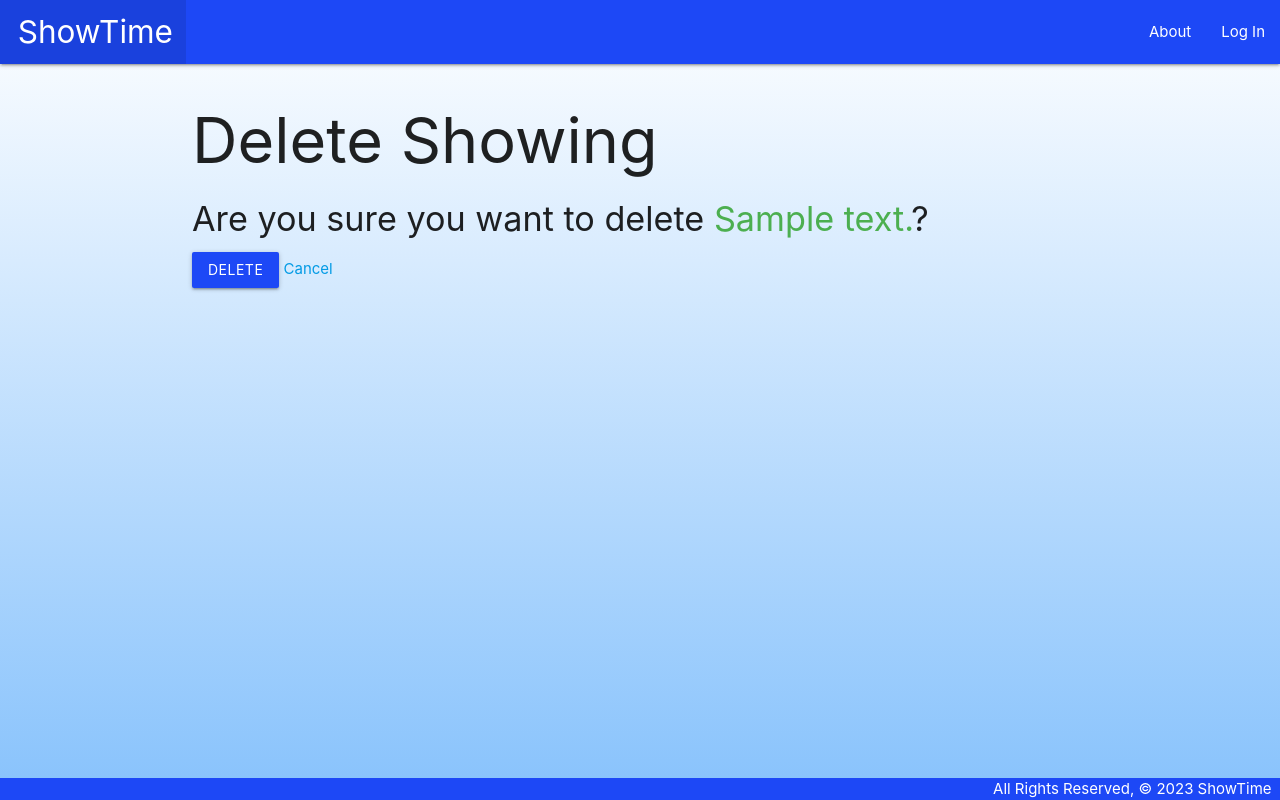
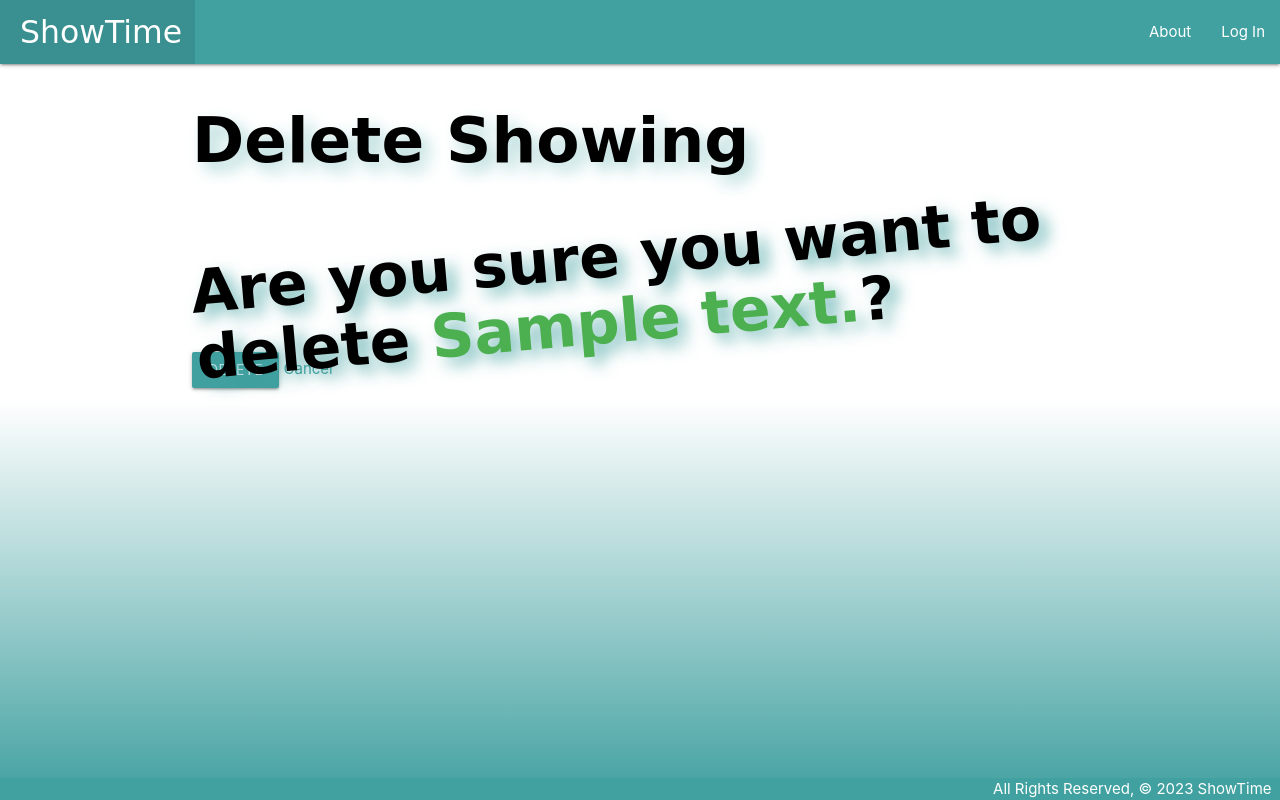
Before and after one commit to Justin-Guimond/showtime, a Django app: page /showings/1/delete/ in a window 1280 px wide. Run offline with Django 4.2, Linux system fonts and the light colour scheme; tables that the repository leaves empty hold one stand-in row (values such as "Sample post").

Commit message:
Commit 13 - css updates

```diff
--- a/main_app/static/css/style.css
+++ b/main_app/static/css/style.css
@@ -1,8 +1,11 @@
+
 body {
     display: flex;
     min-height: 100vh;
     flex-direction: column;
-    background: linear-gradient(to bottom, white, rgb(135, 194, 252))
+    background: white;
+    background: linear-gradient(to bottom, white 50%, rgb(65, 160, 160))
+
   }
 
   main {
@@ -15,30 +18,61 @@ body {
   }
 
   nav, #footer, .btn, .datepicker-date-display, .datepicker-table td.is-selected {
-    background-color: rgb(29, 72, 246);
+    background-color: rgb(65, 160, 160);
   }
 
   .green {
-    color: rgb(29, 72, 246);
+    color: rgb(65, 160, 160);
   }
 
-  .datepicker-cancel, .datepicker-done {
-    color: rgb(29, 72, 246);
+  .datepicker-cancel, .datepicker-done, a {
+    color: rgb(65, 160, 160);
   }
 
   nav .brand-logo.left {
     padding-right: 13px;
+    font-family: cursive
   }
 
   .card .card-action a:not(.btn):not(.btn-large):not(.btn-small):not(.btn-large):not(.btn-floating) {
-    color: rgb(29, 72, 246);
+    color: rgb(65, 160, 160);
   }
 
   img {
     border-radius: 25px;
+    height: 50%;
+    width: 50%;
+    margin: 0 auto;
   }
 
   .img-container {
     display: flex;
     justify-content: center;
+    flex-direction: column;
+    justify-content: center;
+    margin-top: 10%;
+    margin-bottom: 5%;
   }
+
+  h4 {
+    display: table;
+    margin: 0 auto;
+    font-size: 4rem;
+    transform: rotate(-5deg);
+    text-shadow: 8px 8px 16px rgba(65, 160, 160, 0.7);
+    color: black;
+    font-weight: 700;
+    font-family: cursive;
+  }
+
+  h1 {
+    text-shadow: 8px 8px 16px rgba(65, 160, 160, 0.4);
+    color: black;
+    font-weight: 700;
+    font-family: cursive;
+    margin-bottom: 5%;
+  }
+
+  p {
+    margin-top: 10%;
+  }
--- a/main_app/templates/about.html
+++ b/main_app/templates/about.html
@@ -1,7 +1,11 @@
 {% extends 'base.html' %}
 
 {% block content %}
+
     <h1>About</h1>
-    <p>As Realtors, we know days can be busy and chaotic. Clients will often request to tour properties without providing a full address and a time they'd like to see it. This has proven to be inefficient and a roadblock to the best possible homebuying experience. Have no fear - ShowTime provides a structured form that asks clients for all of the necessary information. It's ShowTime, baby!</p>
+    <div class="img-container">
+        <img src="https://cdn.pixabay.com/photo/2021/09/23/15/54/house-6650186_1280.png" alt="house for sale">
+    </div>
+    <p>The process of requesting a showing for a real estate property, while seemingly simple, is not always efficient. If the requests are being made through different platforms and missing important information like the full address and the desired time as well as other available times, well, it can be less than ideal. ShowTime is the premium showing request hub that has a built-in form, ensuring all requests have the appropraite information and are stored in an organized manner. It's ShowTime, baby!</p>
 
 {% endblock %}
--- a/main_app/templates/home.html
+++ b/main_app/templates/home.html
@@ -2,7 +2,9 @@
 
 {% block content %}
 
-    <h1>Home</h1>
+    <div class="img-container">
+        <img src="https://cdn.pixabay.com/photo/2017/06/10/06/39/calender-2389150_1280.png" alt="calendar image">
+    </div>
     <h4>It's ShowTime!</h4>
 
 {% endblock %}
```
